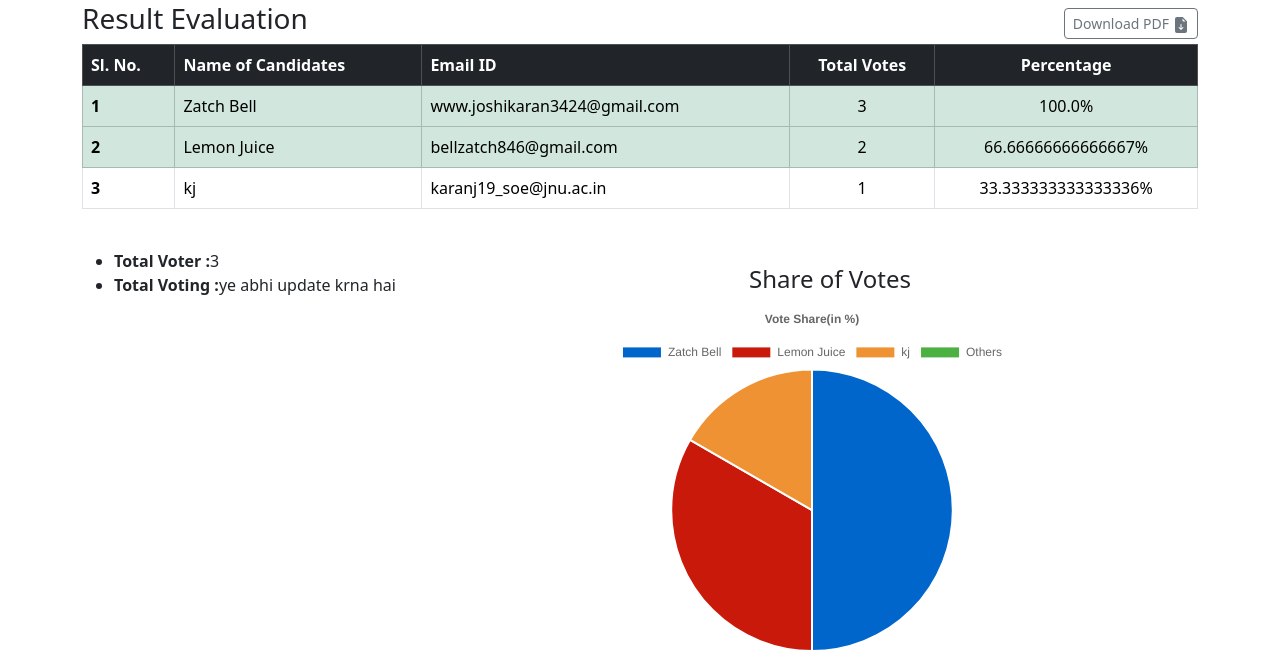
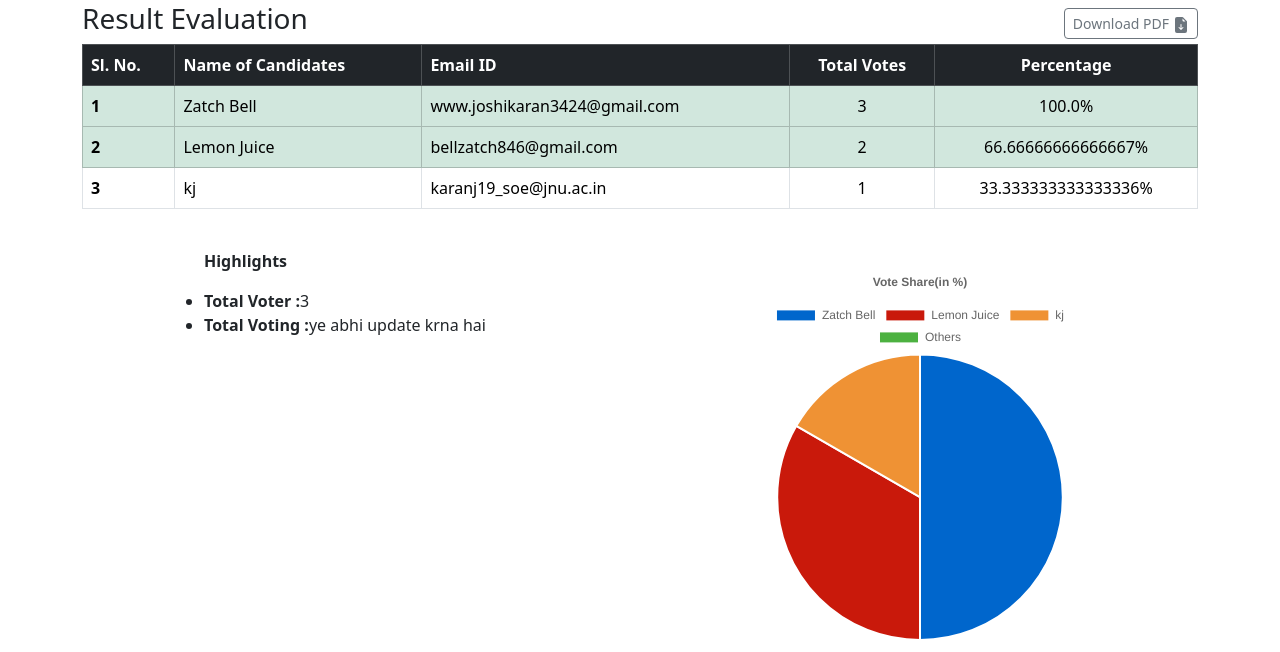
Before and after one commit to KaranJoshi101/wevote, a Flask app: page /1/result in a window 1280 px wide. Shown: the part 644-1296 px from the top of the page. Run offline with Flask 3, Linux system fonts and the light colour scheme; data comes from the database, SQL or seed files in the repository; both versions use the stored data as it was after the commit; some libraries are stand-ins or nearby versions.

Commit message:
modified

```diff
--- a/application/controllers.py
+++ b/application/controllers.py
@@ -28,7 +28,7 @@ def deleteEvent(event_id):
 
 #check allowed image extensions
 def allowed_file(filename):
-    ALLOWED_EXTENSIONS = {'png', 'jpg', 'jpeg', 'gif'}
+    ALLOWED_EXTENSIONS = {'png', 'jpg', 'jpeg', 'gif','webp'}
     return '.' in filename and filename.rsplit('.', 1)[1].lower() in ALLOWED_EXTENSIONS
 
 #methods imported from flask module
--- a/static/chart.js
+++ b/static/chart.js
@@ -39,7 +39,30 @@ data: {
 options: {
   title: {
     display: true,
-    text: "Vote Share(in %)"
+    text: "Vote Share(in %)",
+    responsive: false,
+    maintainAspectRatio: true
   }
 }
 });
+
+document.getElementById("downloadPDF").addEventListener("click", function () {
+  // Select the element with class name "result-table"
+  var element = document.querySelector(".result-table");
+
+  // Options for the PDF, with landscape orientation
+  var options = {
+      margin:       0.5, // Margin around the content
+      filename:     'Event_result.pdf', // Filename for the PDF
+      image:        { type: 'jpeg', quality: 0.98 },
+      html2canvas:  {
+      scale: 2,         // Adjust canvas scale for better quality
+      scrollY: 0,       // Ensure the full content is rendered
+      useCORS: true,    // Handle cross-origin content like images
+    },
+      jsPDF:        { unit: 'in', format: 'a4', orientation: 'landscape' } // Landscape PDF
+  };
+
+  // Generate and download the PDF from the selected element
+  html2pdf().set(options).from(element).save();
+});
--- a/templates/result.html
+++ b/templates/result.html
@@ -98,43 +98,22 @@
   </div>
 
   <div class="container mt-4 r-highlights">
-    <div class="row">
+    <div class="row d-flex justify-content-around">
       <div class="col-md-4">
         <ul style="list-style:disc">
+          <p class="fw-bold">Highlights</p>
           <li><b>Total Voter :</b>{{voterCount}}</li>
           <li><b>Total Voting :</b>ye abhi update krna hai</li>
         </ul>
       </div>
-      <div class="col-md-8 pt-3">
-        <h4 class="text-center fw-6">Share of Votes</h4>
-        <canvas id="myChart" style="width:100%;max-width:700px"></canvas>
+      <div class="col-md-8 pt-3 pb-5 " style="height: 400px; width:400px;">
+        <canvas id="myChart" style="height: 400px;width:400px"></canvas>
       </div>
     </div>
   </div>
 
   <script src="/static/chart.js"></script>
-  <script>
-    document.getElementById("downloadPDF").addEventListener("click", function () {
-        // Select the element with class name "result-table"
-        var element = document.querySelector(".result-table");
 
-        // Options for the PDF, with landscape orientation
-        var options = {
-            margin:       0.5, // Margin around the content
-            filename:     'Event_result.pdf', // Filename for the PDF
-            image:        { type: 'jpeg', quality: 0.98 },
-            html2canvas:  {
-            scale: 2,         // Adjust canvas scale for better quality
-            scrollY: 0,       // Ensure the full content is rendered
-            useCORS: true,    // Handle cross-origin content like images
-          },
-            jsPDF:        { unit: 'in', format: 'a4', orientation: 'landscape' } // Landscape PDF
-        };
-
-        // Generate and download the PDF from the selected element
-        html2pdf().set(options).from(element).save();
-    });
-    </script>
 
 
 </body>
```
Also changed, not shown: instance/wvote.sqlite3, static/images/300ec9e4-8471-11ef-8036-005056c00008_adi.jpg (added), static/images/5ddb1587-8471-11ef-b605-005056c00008_be1e32ed-7c12-11ef-a7de-005056c00008_utsav.jpg (added), static/images/9a31bed2-846f-11ef-beb9-005056c00008_782e8c9d-7d84-11ef-8272-005056c00008_aa00893f-7c12-11ef-94af-005056c00008_karan.jpg (added).
